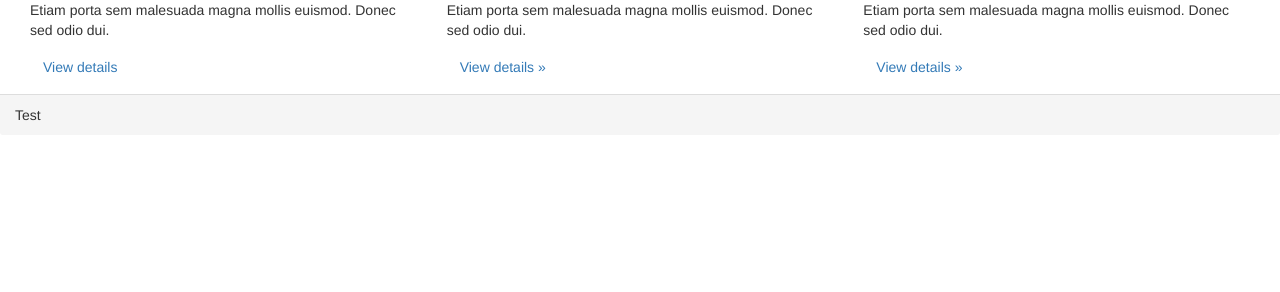
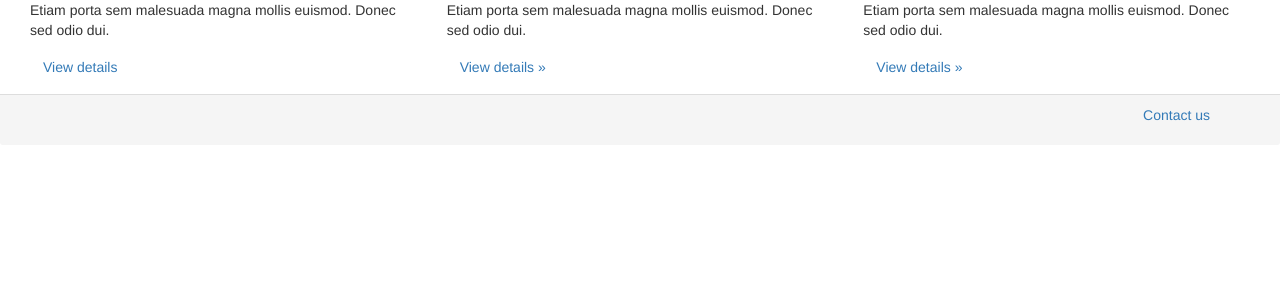
Before and after one commit to beatorizu/Nihonja, a Django app: template Nihonja/core/templates/home.html in a window 1280 px wide. Shown: the part 508-800 px from the top of the page. Run offline with Django 3.2, Linux system fonts and the light colour scheme; the template is opened without the code that fills it, so the values that code supplies are empty; parts of the project's set-up code (start-up, migrations or seed data) failed here and were passed over; some libraries are stand-ins or nearby versions.

Commit message:
Add container to footer

```diff
--- a/Nihonja/core/templates/base.html
+++ b/Nihonja/core/templates/base.html
@@ -84,9 +84,9 @@
     </div>
     {% block content %}{% endblock %}
   </div>
-  <footer>
-    <div class="panel-footer footer-bottom">
-      Test
+  <footer class="panel-footer">
+    <div class="container">
+      <p class="text-right"><a href="#">Contact us</a></p>
     </div>
   </footer>
 </body>
```
